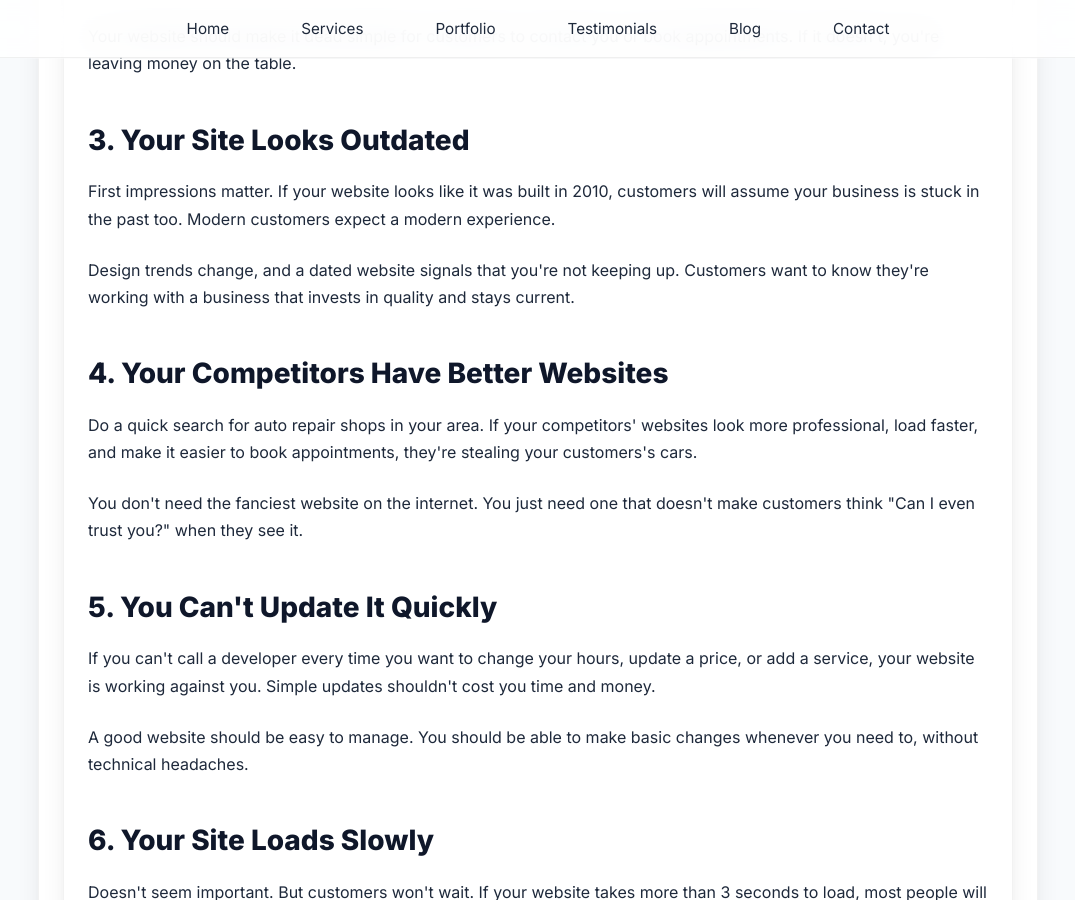
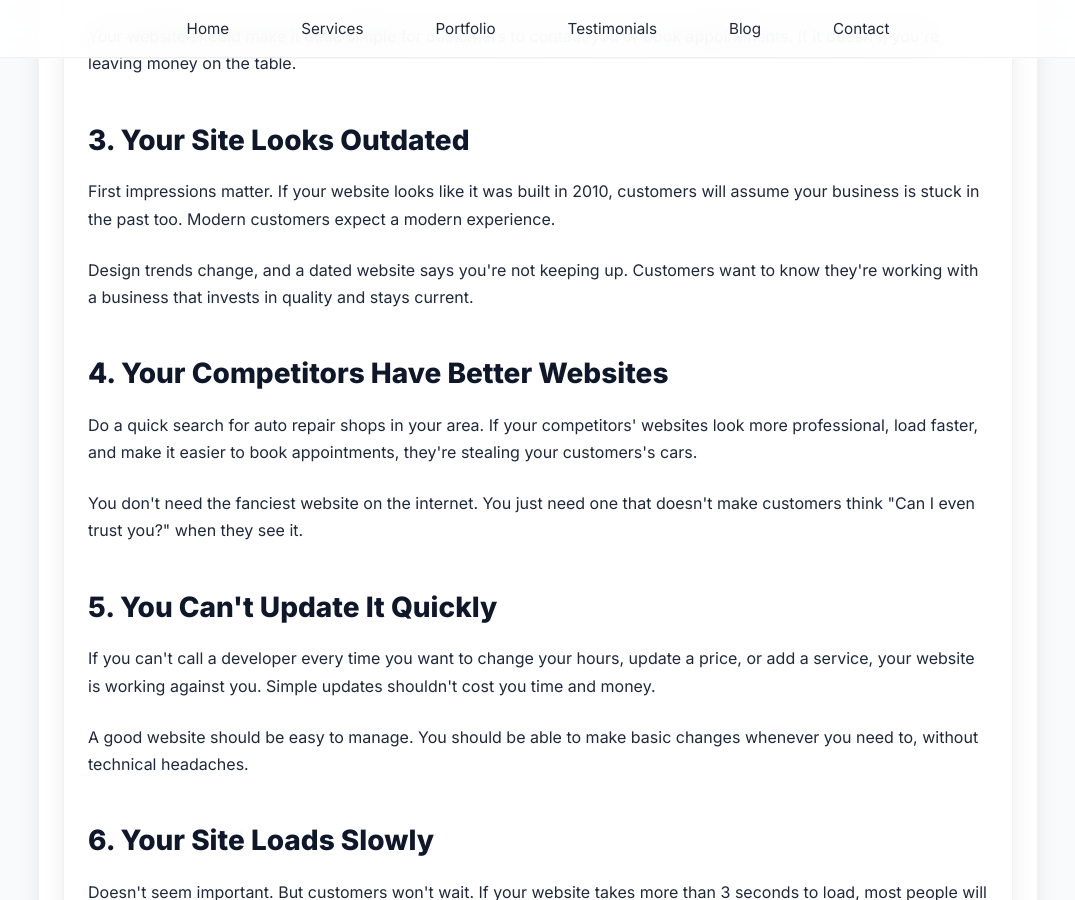
Before and after one commit to JamesBrownR/MeetingSurge, a Jekyll site: the page built from _posts/2025-11-25-website-redesign.md, in a window 1280 px wide and 900 px high, scrolled down 1805 px. Shown: the whole window, without its empty margins (102-1177 px from the left). Built offline with Jekyll 4.4.1, drawn with Linux system fonts in a browser that asks for light colours.

Commit message:
Update 2025-11-25-website-redesign.md

```diff
--- a/_posts/2025-11-25-website-redesign.md
+++ b/_posts/2025-11-25-website-redesign.md
@@ -45,7 +45,7 @@ image: /Tulsa-Auto-Gems/Tulsa-Auto-Gems-Old.png
 
         <h2>3. Your Site Looks Outdated</h2>
         <p>First impressions matter. If your website looks like it was built in 2010, customers will assume your business is stuck in the past too. Modern customers expect a modern experience.</p>
-        <p>Design trends change, and a dated website signals that you're not keeping up. Customers want to know they're working with a business that invests in quality and stays current.</p>
+        <p>Design trends change, and a dated website says you're not keeping up. Customers want to know they're working with a business that invests in quality and stays current.</p>
 
         <h2>4. Your Competitors Have Better Websites</h2>
         <p>Do a quick search for auto repair shops in your area. If your competitors' websites look more professional, load faster, and make it easier to book appointments, they're stealing your customers's cars.</p>
```
